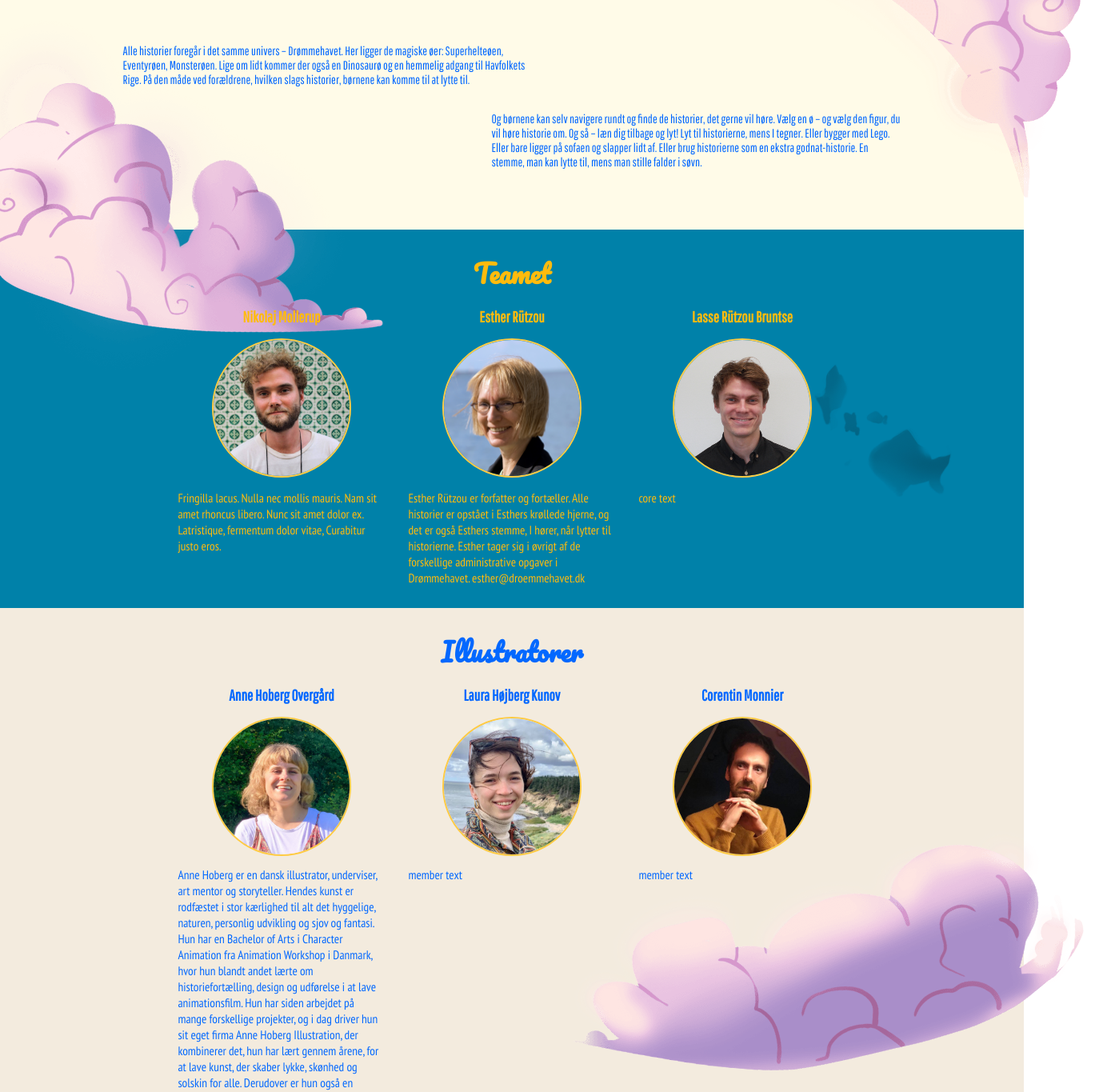
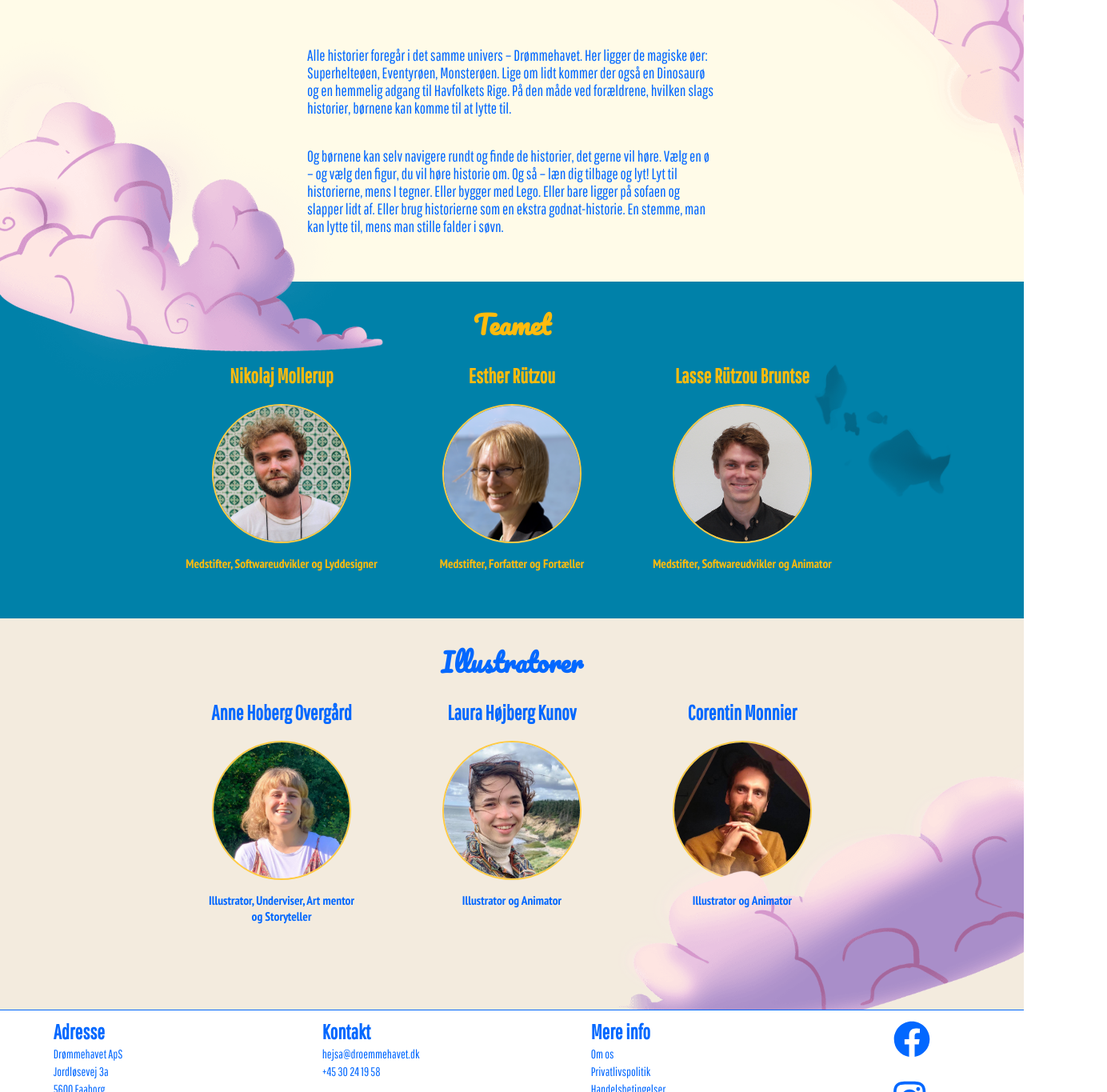
Before and after one commit to LasseRB/droemmehavet_website, a React (Create React App) app in the folder droemmehavet_homepage/: page /omos in a window 1280 px wide. Shown: the part 280-1645 px from the top of the page at 80% size, 1384 px wide, since content can reach past the window. Built offline with nearby package versions, Linux system fonts and the light colour scheme; no server answers.

Commit message:
Fiksede Om os side

```diff
--- a/droemmehavet_homepage/src/AbonnementsPage/AbonnementsPage_Components/AbonnementsPage.js
+++ b/droemmehavet_homepage/src/AbonnementsPage/AbonnementsPage_Components/AbonnementsPage.js
@@ -19,7 +19,7 @@ export default function AbonnementsPage() {
 
                 </ul>
 
-                <Link to='/tilmeld/1' className="FreeTrialButton">Tilmeld nu!</Link>
+                <Link to='https://app.droemmehavet.dk/' className="FreeTrialButton">Tilmeld nu!</Link>
             </div>
 
         </div>
--- a/droemmehavet_homepage/src/AboutPage/AboutPage_Components/AboutPage.js
+++ b/droemmehavet_homepage/src/AboutPage/AboutPage_Components/AboutPage.js
@@ -10,7 +10,7 @@ export default function AboutPage() {
   return (
     <div id="aboutPage" className="ikke-frontpage">
       <img id="topRightCloud" src={cloud_TopRight} />
-      <img id="bottonRightCloud" src={cloud_bottomRight} />
+
       <img id="bottonLeftCloud" src={cloud_bottomLeft} />
       <img id="stime" src={stime} />
       <div id="container1">
@@ -19,14 +19,14 @@ export default function AboutPage() {
           Lyttehistorier! For nogle gange skal øjnene have fri. Nogle gange skal
           hjernen have lov til selv at danne billeder, mens man lytter.
         </h1>
-        <p id="p1">
+        <p>
           Alle historier foregår i det samme univers – Drømmehavet. Her ligger
           de magiske øer: Superhelteøen, Eventyrøen, Monsterøen. Lige om lidt
           kommer der også en Dinosaurø og en hemmelig adgang til Havfolkets
           Rige. På den måde ved forældrene, hvilken slags historier, børnene kan
           komme til at lytte til.
         </p>
-        <p id="p2">
+        <p>
           Og børnene kan selv navigere rundt og finde de historier, det gerne
           vil høre. Vælg en ø – og vælg den figur, du vil høre historie om. Og
           så – læn dig tilbage og lyt! Lyt til historierne, mens I tegner. Eller
@@ -42,6 +42,7 @@ export default function AboutPage() {
       <div id="container3">
         <h1>Illustratorer</h1>
         {<TeamMembers type="member" />}
+        <img id="bottonRightCloud" src={cloud_bottomRight} />
       </div>
     </div>
   );
--- a/droemmehavet_homepage/src/AboutPage/AboutPage_Components/TeamMembers.js
+++ b/droemmehavet_homepage/src/AboutPage/AboutPage_Components/TeamMembers.js
@@ -12,37 +12,45 @@ export default function TeamMembers(props) {
       type: "core",
       img: teamMemberPhoto,
       name: "Nikolaj Mollerup",
-      text: "Fringilla lacus. Nulla nec mollis mauris. Nam sit amet rhoncus libero. Nunc sit amet dolor ex. Latristique, fermentum dolor vitae, Curabitur justo eros.",
+      title: "Medstifter, Softwareudvikler og Lyddesigner",
+      text: " ",
     },
     {
       type: "core",
       img: Esther,
       name: "Esther Rützou",
-      text: "Esther Rützou er forfatter og fortæller. Alle historier er opstået i Esthers krøllede hjerne, og det er også Esthers stemme, I hører, når lytter til historierne. Esther tager sig i øvrigt af de forskellige administrative opgaver i Drømmehavet. esther@droemmehavet.dk",
+      title: "Medstifter, Forfatter og Fortæller",
+      text: " ",
+      // Esther Rützou er forfatter og fortæller. Alle historier er opstået i Esthers krøllede hjerne, og det er også Esthers stemme, I hører, når lytter til historierne. Esther tager sig i øvrigt af de forskellige administrative opgaver i Drømmehavet. esther@droemmehavet.dk",
     },
     {
       type: "core",
       img: LasseRützouBruntse,
       name: "Lasse Rützou Bruntse",
-      text: "core text",
+      title: "Medstifter, Softwareudvikler og Animator",
+      text: " ",
     },
     {
       type: "member",
       img: AnneHobergOvergaard,
       name: "Anne Hoberg Overgård",
-      text: "Anne Hoberg er en dansk illustrator, underviser, art mentor og storyteller. Hendes kunst er rodfæstet i stor kærlighed til alt det hyggelige, naturen, personlig udvikling og sjov og fantasi. Hun har en Bachelor of Arts i Character Animation fra Animation Workshop i Danmark, hvor hun blandt andet lærte om historiefortælling, design og udførelse i at lave animationsfilm. Hun har siden arbejdet på mange forskellige projekter, og i dag driver hun sit eget firma Anne Hoberg Illustration, der kombinerer det, hun har lært gennem årene, for at lave kunst, der skaber lykke, skønhed og solskin for alle. Derudover er hun også en erfaren underviser og elsker at være en del af andres læringserfaring og kunstneriske udvikling. Når hun ikke skaber kunst eller underviser, kan du finde hende hjemme i sit hus ved skoven, hvor hun går lange ture, dyrker yoga eller klapper sin kanin.",
+      title: "Illustrator, Underviser, Art mentor og Storyteller ",
+      text: " ",
+      //"Anne Hoberg er en dansk illustrator, underviser, art mentor og storyteller. Hendes kunst er rodfæstet i stor kærlighed til alt det hyggelige, naturen, personlig udvikling og sjov og fantasi. Hun har en Bachelor of Arts i Character Animation fra Animation Workshop i Danmark, hvor hun blandt andet lærte om historiefortælling, design og udførelse i at lave animationsfilm. Hun har siden arbejdet på mange forskellige projekter, og i dag driver hun sit eget firma Anne Hoberg Illustration, der kombinerer det, hun har lært gennem årene, for at lave kunst, der skaber lykke, skønhed og solskin for alle. Derudover er hun også en erfaren underviser og elsker at være en del af andres læringserfaring og kunstneriske udvikling. Når hun ikke skaber kunst eller underviser, kan du finde hende hjemme i sit hus ved skoven, hvor hun går lange ture, dyrker yoga eller klapper sin kanin.",
     },
     {
       type: "member",
       img: LauraHøjbergKunov,
       name: "Laura Højberg Kunov",
-      text: "member text",
+      title: "Illustrator og Animator",
+      text: " ",
     },
     {
       type: "member",
       img: CorentinMonnier,
       name: "Corentin Monnier",
-      text: "member text",
+      title: "Illustrator og Animator",
+      text: " ",
     },
   ];
 
@@ -55,6 +63,7 @@ export default function TeamMembers(props) {
           <div className="imgContainer">
             <img src={member.img} />
           </div>
+          <h3>{member.title}</h3>
           <p>{member.text}</p>
         </li>
       );
--- a/droemmehavet_homepage/src/AboutPage/AboutPage_StyleComponents/_AboutPage.scss
+++ b/droemmehavet_homepage/src/AboutPage/AboutPage_StyleComponents/_AboutPage.scss
@@ -1,31 +1,31 @@
 @import "./TeamMember";
 
 #aboutPage {
+  position: relative;
   display: flex;
   flex-direction: column;
   width: 100%;
   height: 100%;
+  overflow: hidden;
 
   #topRightCloud {
     position: absolute;
     transform: translate(104%, 2%);
     width: 53%;
     z-index: 0;
-    overflow: hidden;
   }
   #bottonLeftCloud {
     position: absolute;
-    transform: translate(-16%, 55%) rotate(-5deg);
+    transform: translate(-16%, 60%) rotate(-5deg);
     width: 43%;
     z-index: 0;
-    overflow: hidden;
   }
   #bottonRightCloud {
     position: absolute;
-    transform: translate(112%, 385%) rotate(5deg);
+    bottom: -13px;
+    right: -120px;
     width: 50%;
     z-index: 0;
-    overflow: hidden;
   }
 
   #stime {
@@ -47,7 +47,6 @@
 
     h1 {
       z-index: 1;
-
       margin-bottom: 3%;
       align-self: center;
       width: 65%;
@@ -56,20 +55,13 @@
       font-family: $logo-font-family;
     }
 
-    #p1 {
+    p {
+      justify-self: center;
+      align-self: center;
       z-index: 1;
-      margin-left: 12%;
-      align-items: flex-start;
-      @include paragraph($blue-main, 1.2vw);
+      //align-items: flex-start;
+      @include paragraph($blue-main, 1.5vw);
       width: 40%;
-    }
-    #p2 {
-      z-index: 1;
-      margin-right: 12%;
-      align-self: flex-end;
-      @include paragraph($blue-main, 1.2vw);
-      width: 40%;
-      margin-bottom: 3%;
     }
   }
   #container2 {
@@ -106,11 +98,19 @@
 
       h2 {
         z-index: 1;
-        @include headerText($orange-main, 1.5vw);
+        @include paragraph($orange-main, 2vw);
         width: 150%;
         text-align: center;
         font-weight: bolder;
       }
+      h3 {
+        z-index: 1;
+        @include headerText($orange-main, 1.2vw);
+        font-family: $paragraph-font-familiy;
+        width: 150%;
+        text-align: center;
+      }
+
       p {
         z-index: 1;
         @include paragraph($orange-main, 1.2vw);
@@ -154,10 +154,16 @@
 
       h2 {
         z-index: 1;
-        @include headerText($blue-main, 1.5vw);
+        @include headerText($blue-main, 2vw);
         width: 150%;
         text-align: center;
         font-weight: bolder;
+      }
+      h3 {
+        z-index: 1;
+        @include headerText($blue-main, 1.2vw);
+        font-family: $paragraph-font-familiy;
+        text-align: center;
       }
       p {
         z-index: 1;
--- a/droemmehavet_homepage/src/App.scss
+++ b/droemmehavet_homepage/src/App.scss
@@ -11,6 +11,12 @@
 @import "PrivatslivsPolitik/PrivatslivsPolitik_StyleComponents/PrivatslivsPolitik";
 @import url("https://fonts.googleapis.com/css2?family=Pacifico&family=Pathway+Gothic+One&display=swap&family=PT+Sans+Narrow:wght@400;700&display=swap");
 
+html {
+  overflow-x: hidden;
+  //width: 100%;
+}
 body {
-  width: 100%;
+  width: 100vw;
+  padding: 0;
+  margin: 0;
 }
--- a/droemmehavet_homepage/src/Frontpage/Frontpage_Components/Frontpage.js
+++ b/droemmehavet_homepage/src/Frontpage/Frontpage_Components/Frontpage.js
@@ -16,7 +16,7 @@ export default function Frontpage(props) {
             <span className="tilbud"> 1. november</span> og få resten af året
             gratis!
           </h2>
-          <Link to='/tilmeld/1' className="FreeTrailButton">Tilmeld nu!</Link>
+          <Link to='https://app.droemmehavet.dk/' className="FreeTrailButton">Tilmeld nu!</Link>
         </div>
       </div>
       <div id="secondContentContainer">
--- a/droemmehavet_homepage/src/Shared/Header.js
+++ b/droemmehavet_homepage/src/Shared/Header.js
@@ -46,9 +46,9 @@ export default function Header(props) {
               {/* <button className="headerButton">webshop</button> */}
               <Link to="/omos" className="headerButton">Om os</Link>
               {/* <button className="headerButton">kontakt</button> */}
-              <Link to="/tilmeld/1" className="headerButton" onClick={() => setTheme(true)}>Tilmeld dig!</Link>
+              <Link to="/tilmeld" className="headerButton" onClick={() => setTheme(true)}>Tilmeld dig!</Link>
 
-              <a href='http://localhost:3001/' className="headerButton" id="goToApp">Til drømmehavet</a>
+              <a href='https://app.droemmehavet.dk/' className="headerButton" id="goToApp">Til drømmehavet</a>
               {/* // <Link to="/log" className="headerButton" id="logInButton" onClick={() => setTheme(true)}>Log ind</Link> */}
           </div>
         </div>
--- a/droemmehavet_homepage/src/Shared/Shared_Style_Components/_Footer.scss
+++ b/droemmehavet_homepage/src/Shared/Shared_Style_Components/_Footer.scss
@@ -5,6 +5,7 @@
 }
 
 .footerContainer {
+  z-index: 50;
   display: flex;
   flex-direction: row;
   background: transparent;
--- a/droemmehavet_homepage/src/TilmeldPage/TilmeldPage_Components/TilmeldPage.js
+++ b/droemmehavet_homepage/src/TilmeldPage/TilmeldPage_Components/TilmeldPage.js
@@ -6,7 +6,7 @@ import { FEJLBESKED } from "./tilmeldingsfejlbeskeder";
 
 export default function TilmeldPage(props) {
   const [fejlbesked, setFejlbesked] = useState("");
-  const [tilmeldStadie, setTilmeldStadie] = useState(3);
+  const [tilmeldStadie, setTilmeldStadie] = useState(1);
   const [formContent, setFormContent] = useState({
     fornavn: "",
     efternavn: "",
```
